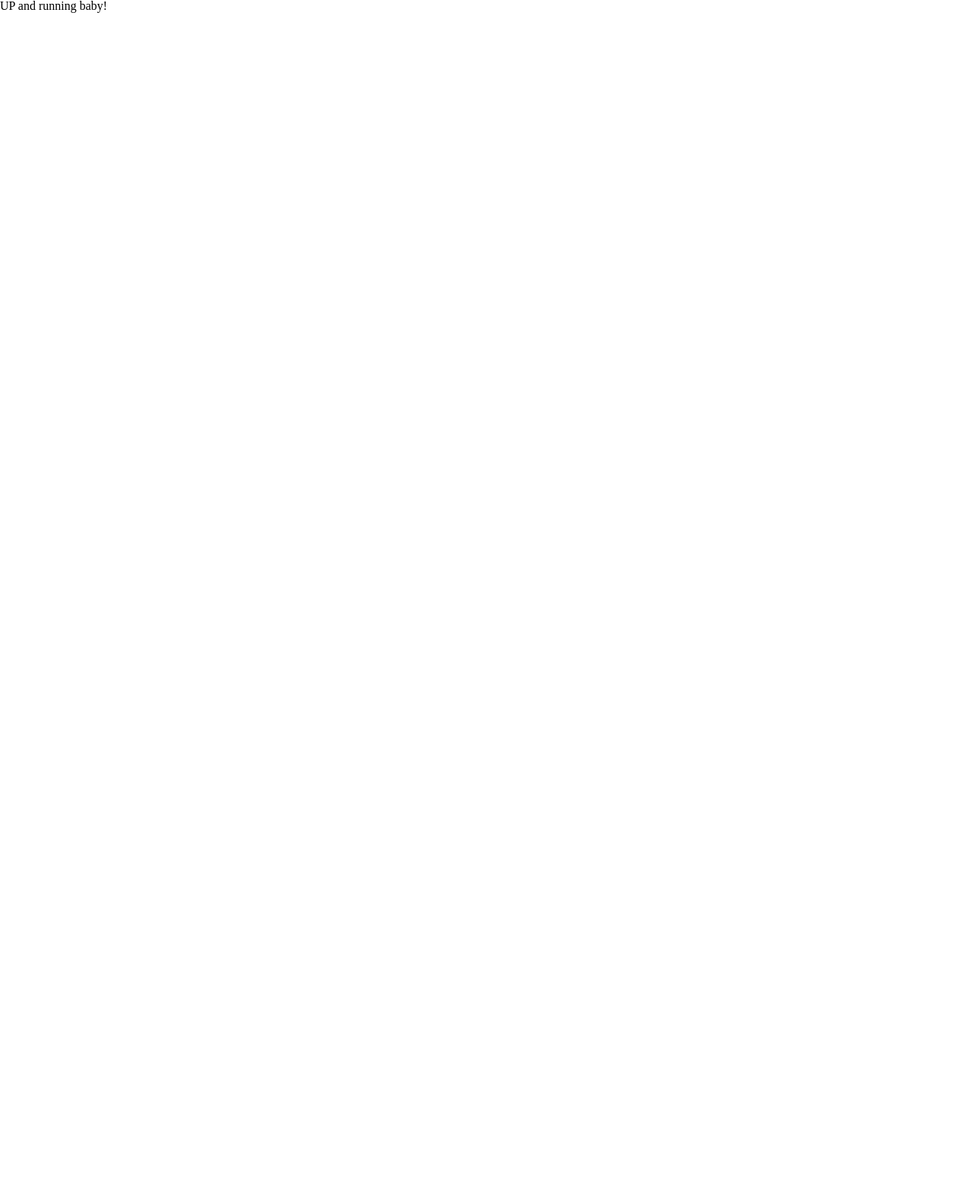
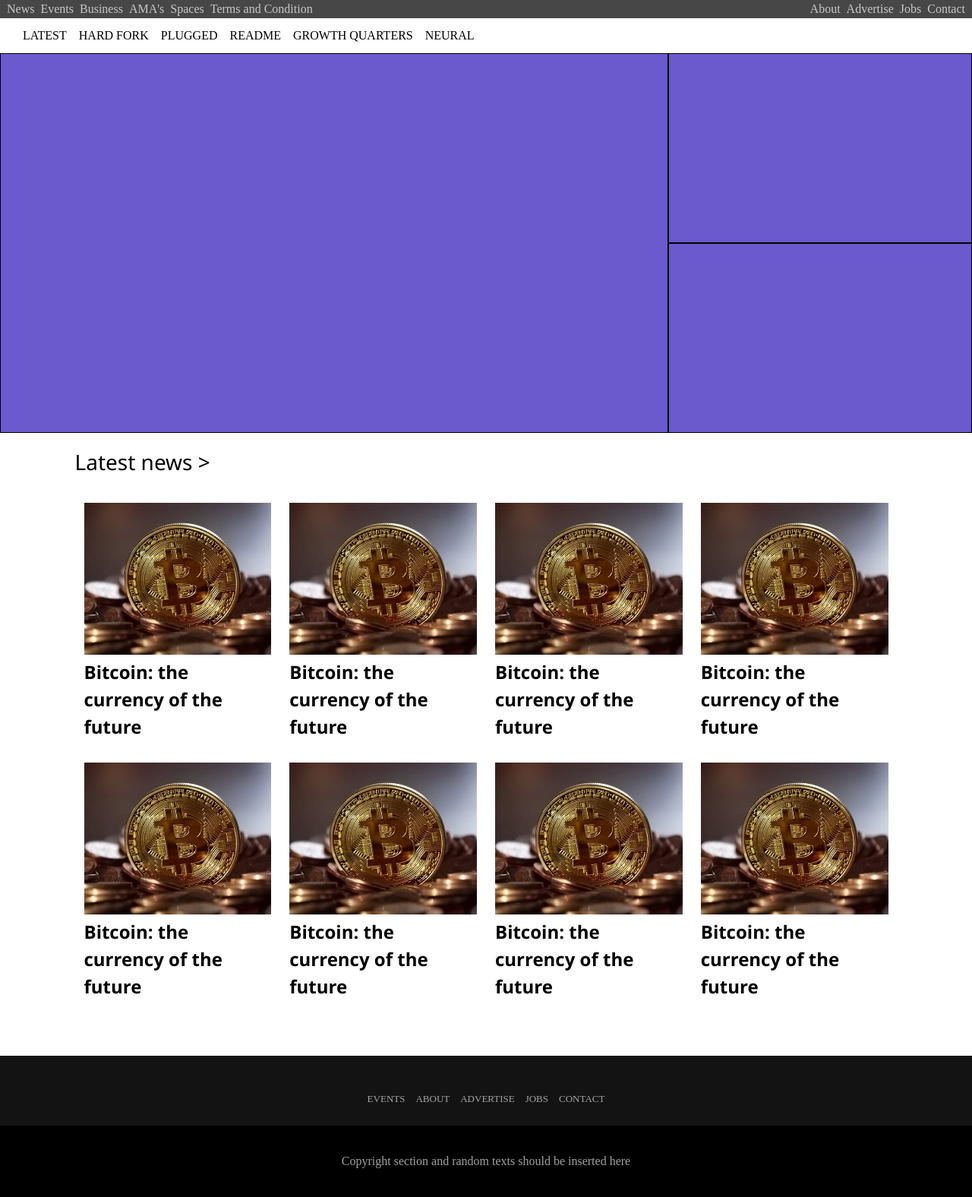
Before and after one commit to dubey98/Cloning_websites, a plain HTML site: page tnw_clone/index.html in a window 1280 px wide. Shown: the whole page at 76% size. Before the commit the page ends 800 px from the top, so only its background shows below. Drawn offline with Linux system fonts and the light colour scheme.

Commit message:
tnw : basic styling completed

```diff
--- a/tnw_clone/css/style.css
+++ b/tnw_clone/css/style.css
@@ -0,0 +1,109 @@
+*{
+    box-sizing: border-box;
+    font-family: 'Segoe UI', Tahoma, Geneva, Verdana, sans-serif;
+}
+.clearfix{
+    clear: both;
+    overflow: hidden;
+}
+/*nav-styling*/
+.nav-first{
+    padding: 4px 2px;
+    background-color: rgba(25, 25, 25, 0.8);
+    color: rgba(200, 200, 200, 1.0);
+}
+.nav-first span{
+    padding: 0px 2px;
+}
+.nav-first span:hover{
+    color: whitesmoke;
+}
+.nav-first-left{
+    float: left;
+    padding-left: 5px;
+}
+.nav-first-right{
+    float: right;
+    padding-right: 5px;
+}
+
+.nav-sticky{
+    padding: 15px 10px;
+    font-weight: 400;
+}
+.nav-sticky span:nth-child(1){
+    padding: 18px 12px 18px 20px;
+}
+.nav-sticky span{
+    padding: 18px 12px 18px 0px;
+}
+/*header styling*/
+.main-headlines{
+    background-color: slateblue;
+    display: grid;
+    grid-template-columns: auto 400px;
+    grid-template-rows:250px 250px;
+}
+.main-headlines div{
+    border: 1px solid black;
+}
+.header-item1{
+    grid-column: 1 / 2;
+    grid-row: 1 / 3;
+}
+/*main styling*/
+main{
+    margin: 0px 78.5px;
+    padding: 0px 20px;
+}
+.latest{
+    margin: 0px 0px 56px 0px;
+    padding: 24px 0px 0px;
+    display: flex;
+    flex-flow: row wrap;
+}
+.latest-header{
+    font-size: 28px;
+    margin: 0px 0px 28px;
+    flex-basis: 100%;
+}
+.latest-card{
+    padding: 12px ;
+    flex-basis: 25% ;
+}
+.card-content{
+    font-size: 24px;
+    font-weight: 700;
+}
+.card-image{
+    height: 200px;
+    width: 100%;
+    background: url("../images/bitcoin.jpeg");
+    background-repeat: no-repeat;
+    background-size: cover;
+}
+.card-content{
+    line-height: 36px;
+    margin: 5px 0px;
+}
+/*footer styling*/
+.footer-wrapper{
+    background-color: #131313;
+    padding:48px 0px 28px ;
+}
+.footer-contact a {
+    text-decoration: none;
+    color: rgba(200,200,200,0.8);
+    padding: 0px 5px 0px;
+    font-size: 13px;
+}
+.footer-contact{
+    text-align: center;
+    color: white;
+}
+.footer-copyright-text{
+    background-color: black;
+    color: rgba(200,200,200,0.8);
+    padding: 39px 0px;
+    text-align: center;
+}
--- a/tnw_clone/index.html
+++ b/tnw_clone/index.html
@@ -8,6 +8,116 @@
     <link rel="stylesheet" href="css/style.css">
 </head>
 <body>
-    UP and running baby!
+    <nav>
+        <div class="nav-first">
+            <div class="nav-first-left">
+                <span>News</span>
+                <span>Events</span>
+                <span>Business</span>
+                <span>AMA's</span>
+                <span>Spaces</span>
+                <span>Terms and Condition</span>
+            </div>
+            <div class="nav-first-right">
+                <span>About</span>
+                <span>Advertise</span>
+                <span>Jobs</span>
+                <span>Contact</span>
+            </div>
+            <div class="clearfix"></div>
+        </div>
+        <div class="nav-sticky">
+            <span>LATEST</span>
+            <span>HARD FORK</span>
+            <span>PLUGGED</span>
+            <span>README</span>
+            <span>GROWTH QUARTERS</span>
+            <span >NEURAL</span>
+        </div>
+    </nav>
+    <section class="main-headlines">
+        <div class="header-item1"></div>
+        <div class="header-item2"></div>
+        <div class="header-item3"></div>
+    </section>
+    <main>
+        <section class="latest">
+            <h2 class="latest-header">Latest news > </h2><br>
+            <div class="latest-card">
+                <div class="card-image">
+                </div>
+                 <div class="card-content">
+                    Bitcoin: the currency of the future
+                </div>
+            </div>
+            <div class="latest-card">
+                <div class="card-image">
+                </div>
+                 <div class="card-content">
+                    Bitcoin: the currency of the future
+                </div>
+            </div>
+            <div class="latest-card">
+                <div class="card-image">
+                </div>
+                 <div class="card-content">
+                    Bitcoin: the currency of the future
+                </div>
+            </div>
+            <div class="latest-card">
+                <div class="card-image">
+                </div>
+                 <div class="card-content">
+                    Bitcoin: the currency of the future
+                </div>
+            </div>
+            <div class="latest-card">
+                <div class="card-image">
+                </div>
+                 <div class="card-content">
+                    Bitcoin: the currency of the future
+                </div>
+            </div>
+            <div class="latest-card">
+                <div class="card-image">
+                </div>
+                 <div class="card-content">
+                    Bitcoin: the currency of the future
+                </div>
+            </div>
+            <div class="latest-card">
+                <div class="card-image">
+                </div>
+                 <div class="card-content">
+                    Bitcoin: the currency of the future
+                </div>
+            </div>
+            <div class="latest-card">
+                <div class="card-image">
+                </div>
+                 <div class="card-content">
+                    Bitcoin: the currency of the future
+                </div>
+            </div>
+
+
+        </section>
+    </main>
+    <footer>
+        <div class="footer-wrapper">
+            <div class="social-media-links">
+            </div>
+            <div class="footer-contact">
+                <a href="#">EVENTS</a>
+                <a href="#">ABOUT</a>
+                <a href="#">ADVERTISE</a>
+                <a href="#">JOBS</a>
+                <a href="#">CONTACT</a>
+            </div>
+        </div>
+        <div class="footer-copyright-text">
+            Copyright section and random texts should be inserted here
+        </div>
+    </footer>
 </body>
 </html>
```
Also changed, not shown: tnw_clone/images/bitcoin.jpeg (added).
